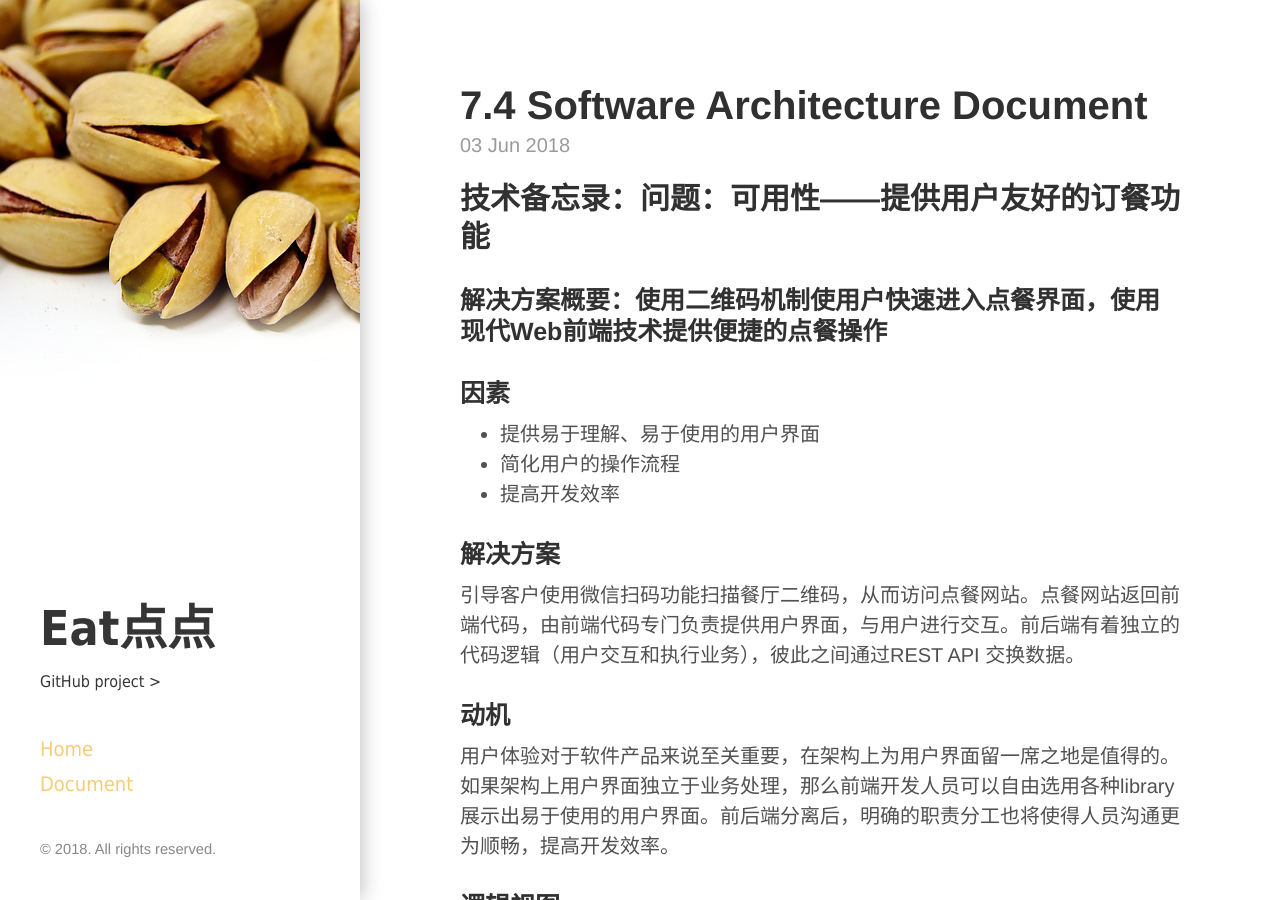
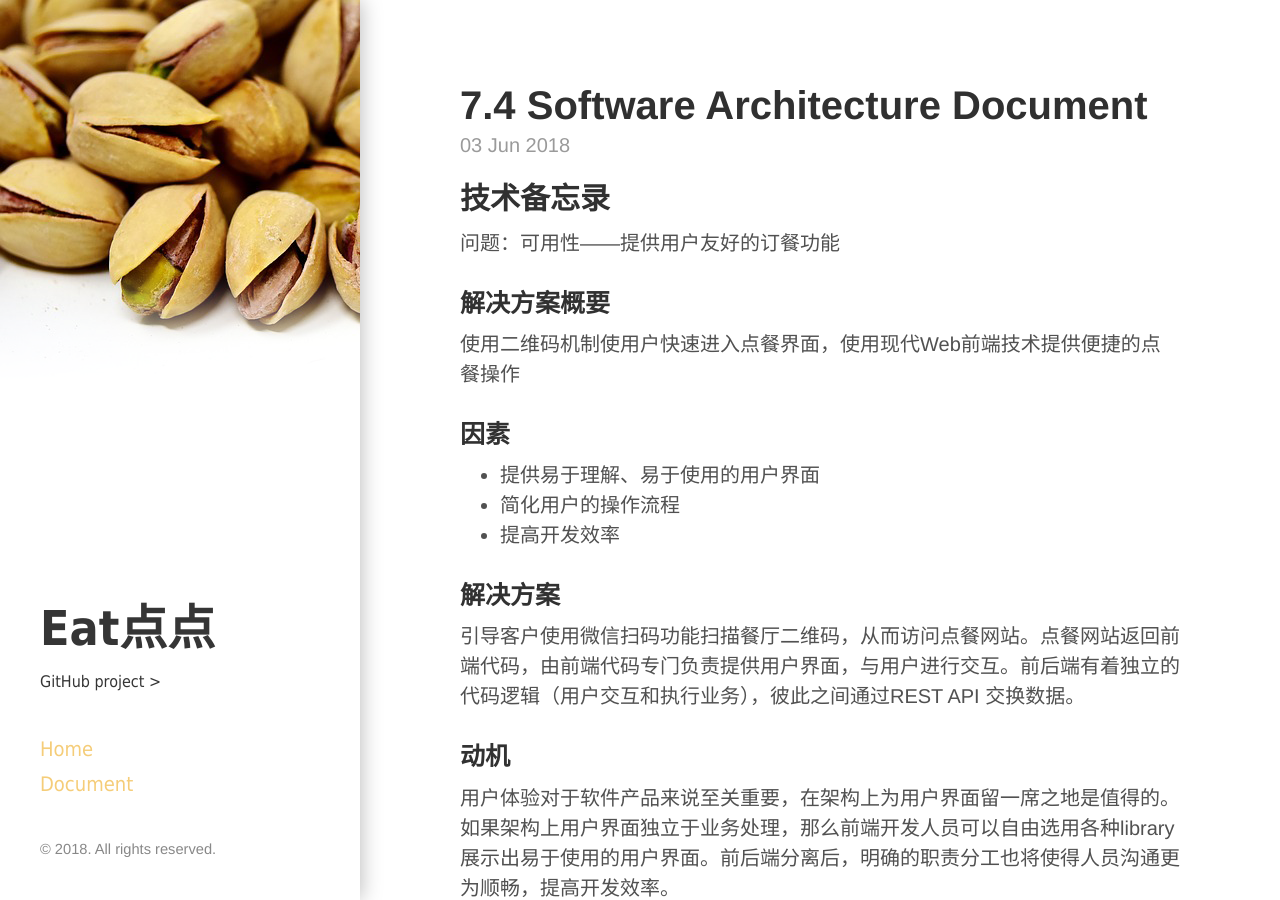
Before and after one commit to ChickenDinner8/ChickenDinner8.github.io, a Jekyll site: the page built from _posts/2018-06-03-7.4-SAD.md, in a window 1280 px wide and 900 px high. Built offline with Jekyll 4.4.1, drawn with Linux system fonts in a browser that asks for light colours.

Commit message:
Update and rename 2018-06-3-SAD.md to 2018-06-03-7.4-SAD.md

```diff
--- a/_posts/2018-06-3-SAD.md
+++ b/_posts/2018-06-03-7.4-SAD.md
@@ -4,9 +4,11 @@ title: 7.4 Software Architecture Document
 tags: document
 ---
 
-## 技术备忘录：问题：可用性——提供用户友好的订餐功能
+## 技术备忘录
+问题：可用性——提供用户友好的订餐功能
 
-### 解决方案概要：使用二维码机制使用户快速进入点餐界面，使用现代Web前端技术提供便捷的点餐操作
+### 解决方案概要
+使用二维码机制使用户快速进入点餐界面，使用现代Web前端技术提供便捷的点餐操作
 
 ### 因素
 - 提供易于理解、易于使用的用户界面
```
